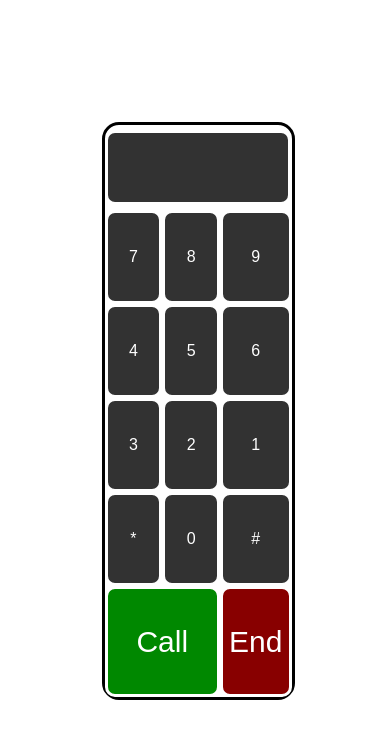
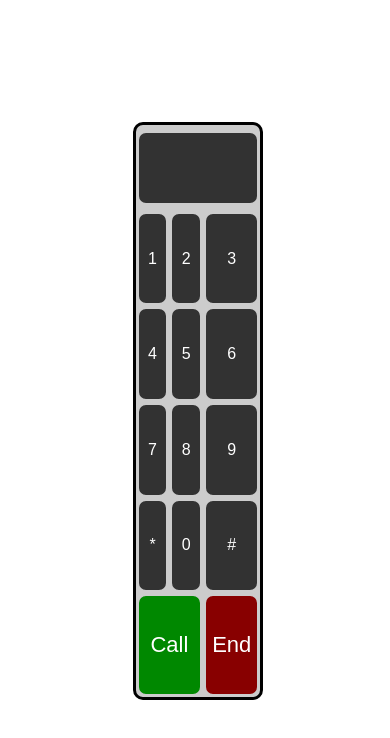
Before and after one commit to shorty456132/CH5-DialerKeypad, a plain HTML site: page index.html in a window 390 px wide. Drawn offline with Linux system fonts and the light colour scheme.

Commit message:
edges clean-up

```diff
--- a/style.css
+++ b/style.css
@@ -19,9 +19,9 @@ body {
 }
 
 .bg {
-    background-color: #fff;
+    background-color: #ccc;
     border: solid;
-    border-radius: 17px;
+    border-radius: 10px;
     height: 100%;
     width: 100%
 }
@@ -32,6 +32,7 @@ button {
     background-color: #323232;
     border: solid;
     border-radius: 10px;
+    border-color: #ccc;
     color: #fff;
     font-size: 22px;
 }
@@ -95,9 +96,9 @@ button {
     grid-template-columns: repeat(3,1fr);
     grid-template-areas:
         "num num num"
+        "k1    k2    k3"
+        "k4    k5    k6"
         "k7    k8    k9"
-        "k4    k5    k6"
-        "k3    k2    k1"
         "star  k0    hash"
         "Call Call  kEnd";
 }
@@ -128,20 +129,8 @@ button {
         margin: 0.5em 0.2em;
         border-radius: 7px;
     }
-}
-@media only screen and (max-width: 1024px) {
-    .wrapper {
-        align-items: center;
-        justify-items: center;
-        display: grid;
-        grid-template-columns: repeat(12, 1fr);
-        grid-template-rows: repeat(7, 1fr);
-        height: 100%;
-    }
-    .align {
-        width: 100%;
-        height: 100%;
-        grid-column: 4/10;
-        grid-row: 2/7;
+
+    .call, .end {
+        font-size: 22px;
     }
 }
```
Also changed, not shown: Screenshot 2021-03-27 133943.jpg (added).
